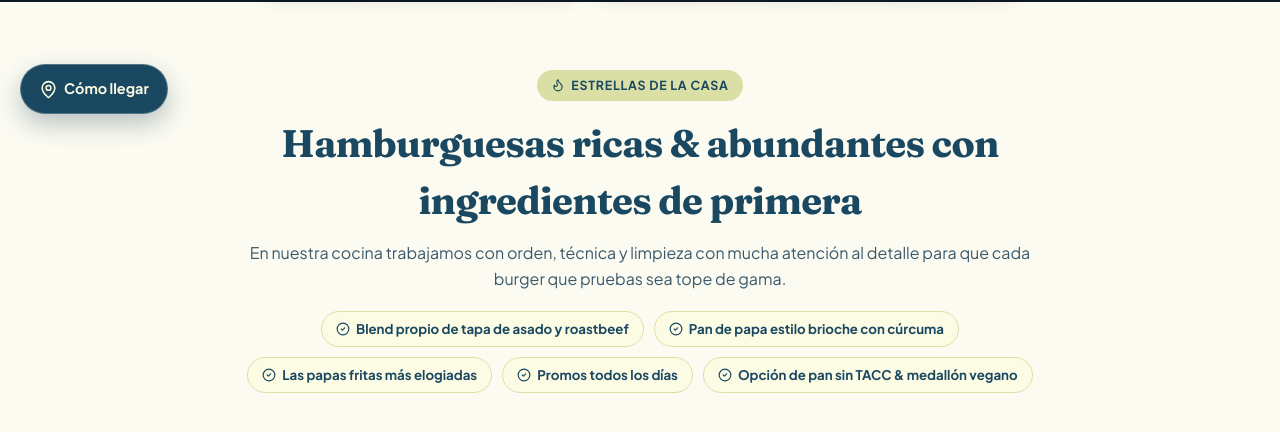
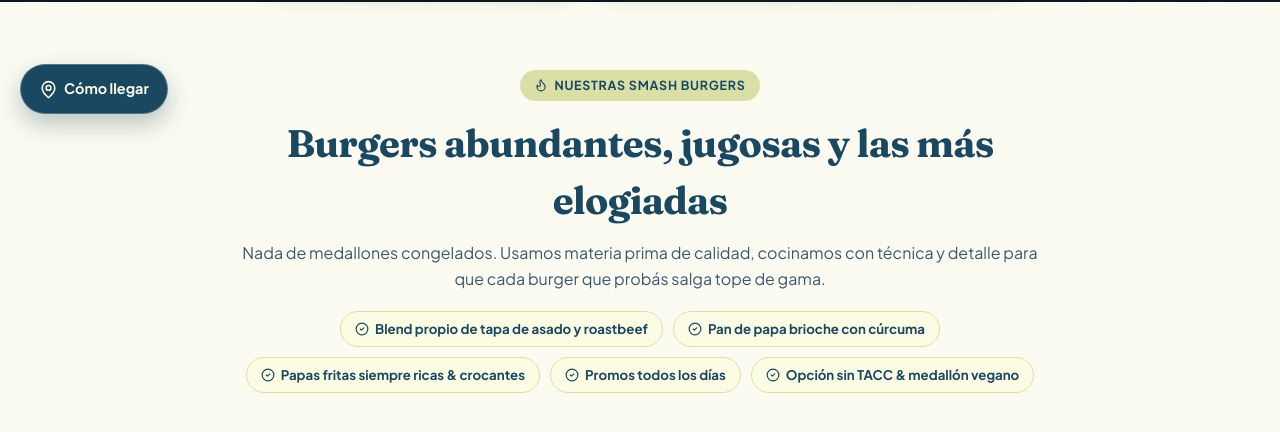
Before and after one commit to boiscantina/bois-cantina, a React (Vite) app: page / in a window 1280 px wide. Shown: the part 666-1098 px from the top of the page. Built offline with nearby package versions, Linux system fonts and the light colour scheme; grey boxes are pictures that could not be loaded.

Commit message:
copy: actualizar badge, titulo, bajada y pills de seccion smash burgers

```diff
--- a/src/config.js
+++ b/src/config.js
@@ -134,18 +134,18 @@ export const SITE_CONFIG = {
     ],
   },
 
-  // Sección: Hamburguesas ricas & abundantes (Foco 100% en técnica, insumos y personalización)
+  // Sección: Nuestras Smash Burgers (Foco 100% en técnica, insumos y personalización)
   burgersSection: {
-    eyebrow: "Estrellas de la casa",
-    title: "Hamburguesas ricas & abundantes con ingredientes de primera",
+    eyebrow: "NUESTRAS SMASH BURGERS",
+    title: "Burgers abundantes, jugosas y las más elogiadas",
     description:
-      "En nuestra cocina trabajamos con orden, técnica y limpieza con mucha atención al detalle para que cada burger que pruebas sea tope de gama.",
+      "Nada de medallones congelados. Usamos materia prima de calidad, cocinamos con técnica y detalle para que cada burger que probás salga tope de gama.",
     specs: [
       "Blend propio de tapa de asado y roastbeef",
-      "Pan de papa estilo brioche con cúrcuma",
-      "Las papas fritas más elogiadas",
+      "Pan de papa brioche con cúrcuma",
+      "Papas fritas siempre ricas & crocantes",
       "Promos todos los días",
-      "Opción de pan sin TACC & medallón vegano",
+      "Opción sin TACC & medallón vegano",
     ],
   },
 
```
